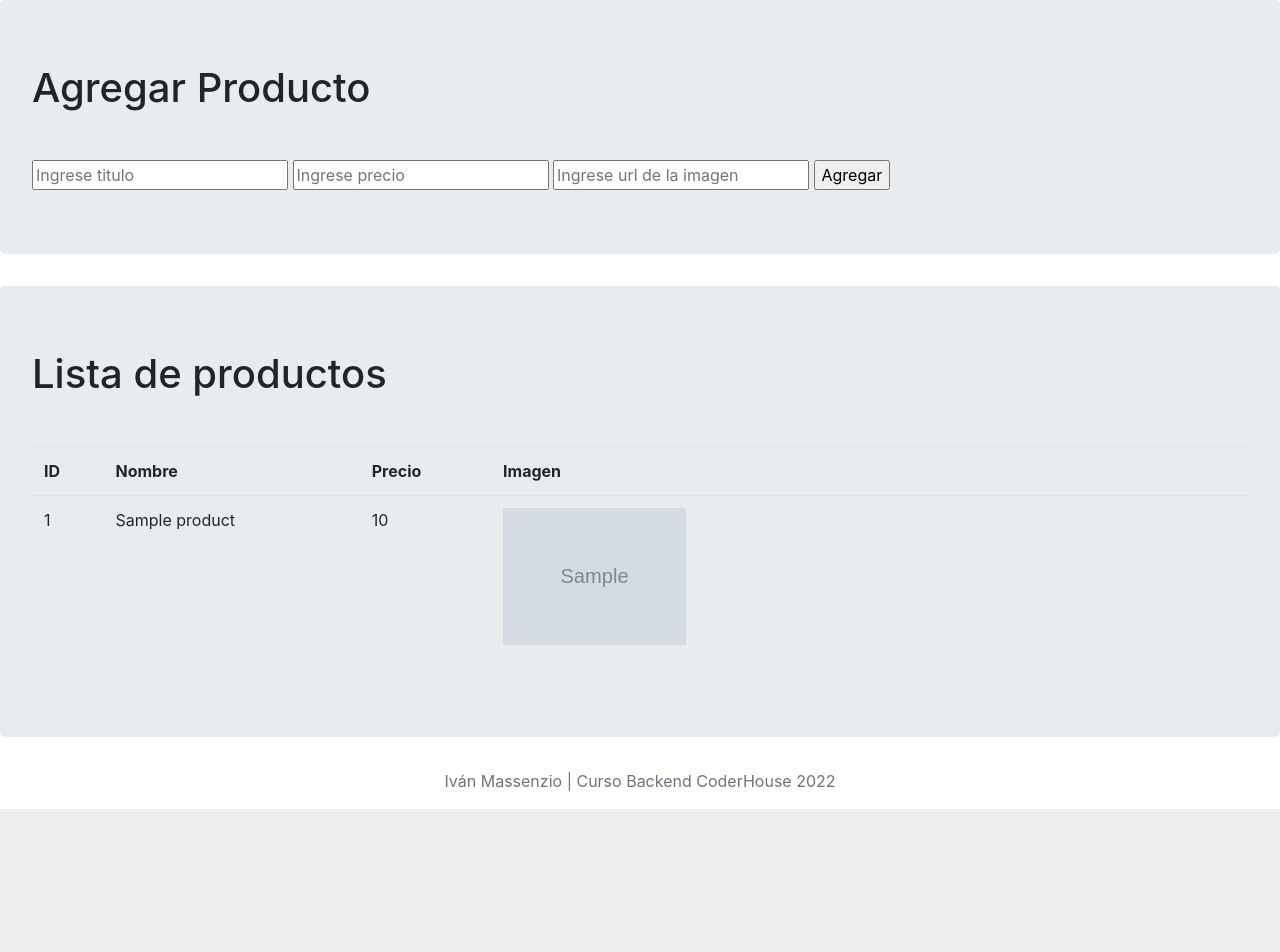
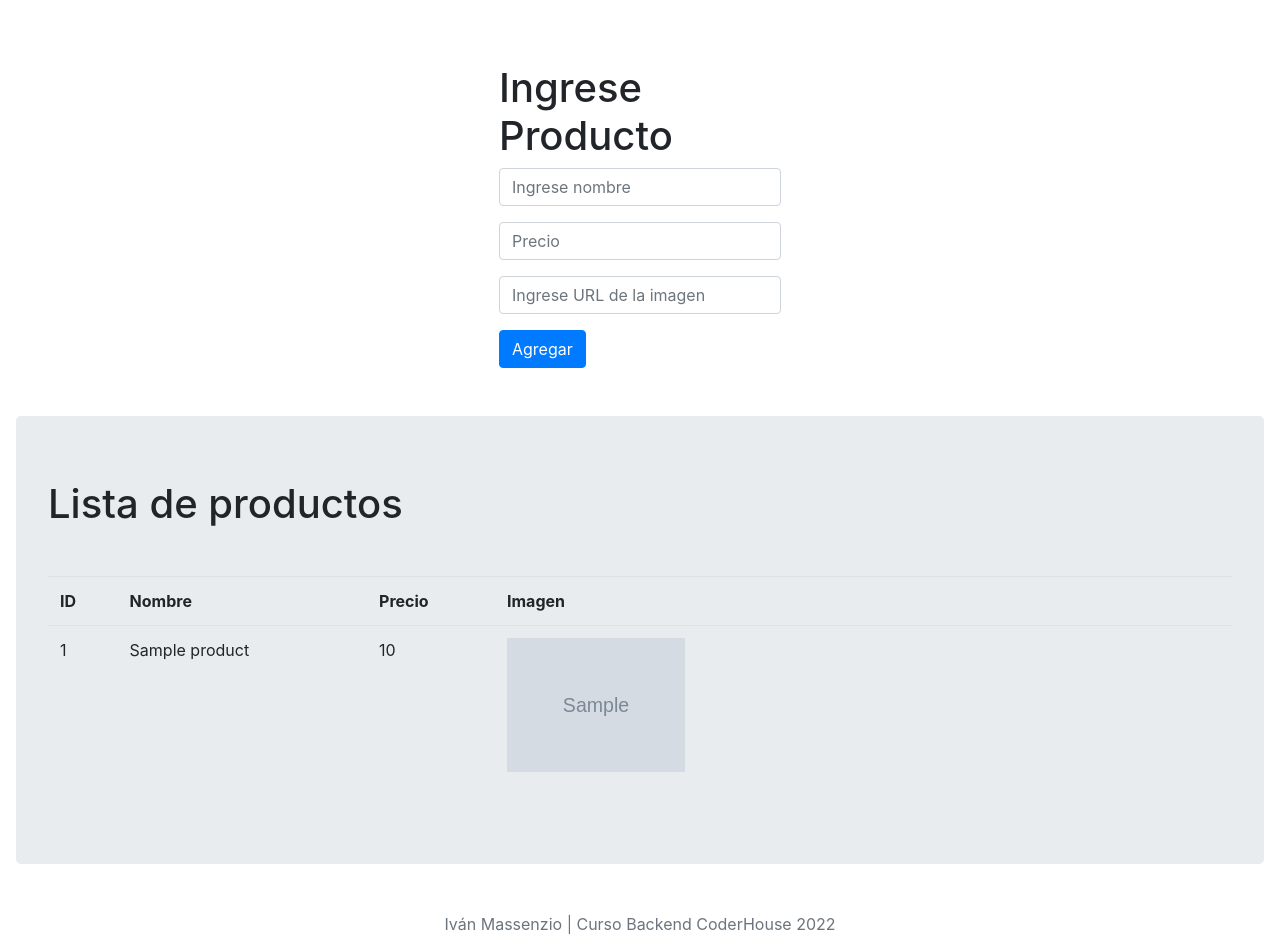
Before and after one commit to ivanmassenzio/backend, a Node server app: template desafios/src/views/pages/form.ejs in a window 1280 px wide. Shown: the part 80-1032 px from the top of the page. Before the commit the page ends 889 px from the top, so only its background shows below. Run offline with Node 20, Linux system fonts and the light colour scheme; the template is opened without the code that fills it: most values are stand-ins (such as "Sample title", 1, 10 or a date in 2020); grey boxes marked "Sample" are stand-in pictures.

Commit message:
fix front

```diff
--- a/desafios/src/views/pages/form.ejs
+++ b/desafios/src/views/pages/form.ejs
@@ -9,16 +9,23 @@
   </header>
 <body>
     <main>
-        <div class="jumbotron">
-          <h1>Agregar Producto</h1>
+      <div class="container-fluid p-3">
+        <div class="container col-3">
           <form class="mt-5" action="/api/products" method="POST">
-            <input type="text" name="title" placeholder="Ingrese titulo" id="">
-            <input type="text" name="price" placeholder="Ingrese precio" id="">
-            <input type="text" name="thumbnail" placeholder="Ingrese url de la imagen" id="">
-            <input type="submit" value="Agregar">
+            <h1>Ingrese Producto</h1>
+            <div class="form-group">
+              <input type="text" class="form-control" name="title" aria-describedby="title" placeholder="Ingrese nombre">
+            </div>
+            <div class="form-group">
+              <input type="number" class="form-control" name="price" placeholder="Precio">
+            </div>
+            <div class="form-group">
+              <input type="thumbnail" class="form-control" name="thumbnail" placeholder="Ingrese URL de la imagen">
+            </div>
+            <button type="submit" class="btn btn-primary">Agregar</button>
           </form>
         </div>
-        <div class="jumbotron">
+          <div class="jumbotron mt-5">
             <h1>Lista de productos</h1>
             <table class="table mt-5">
               <tr>
@@ -40,6 +47,8 @@
 
       </main>
       <%- include('../partials/footer') %>
+      </div>
+
 
 </body>
 </html>
```
Lines whose indentation alone changed are shown as unchanged.
